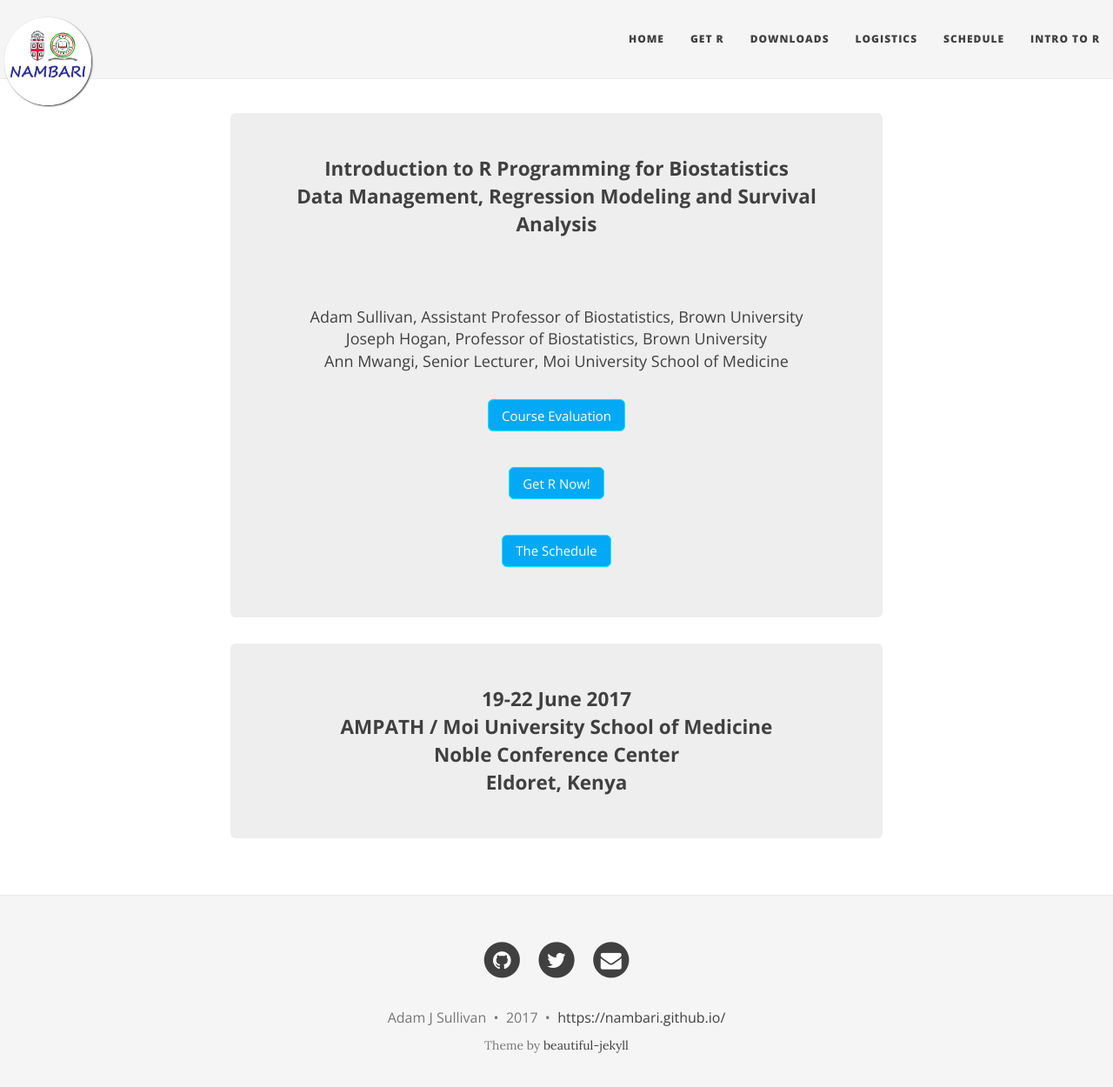
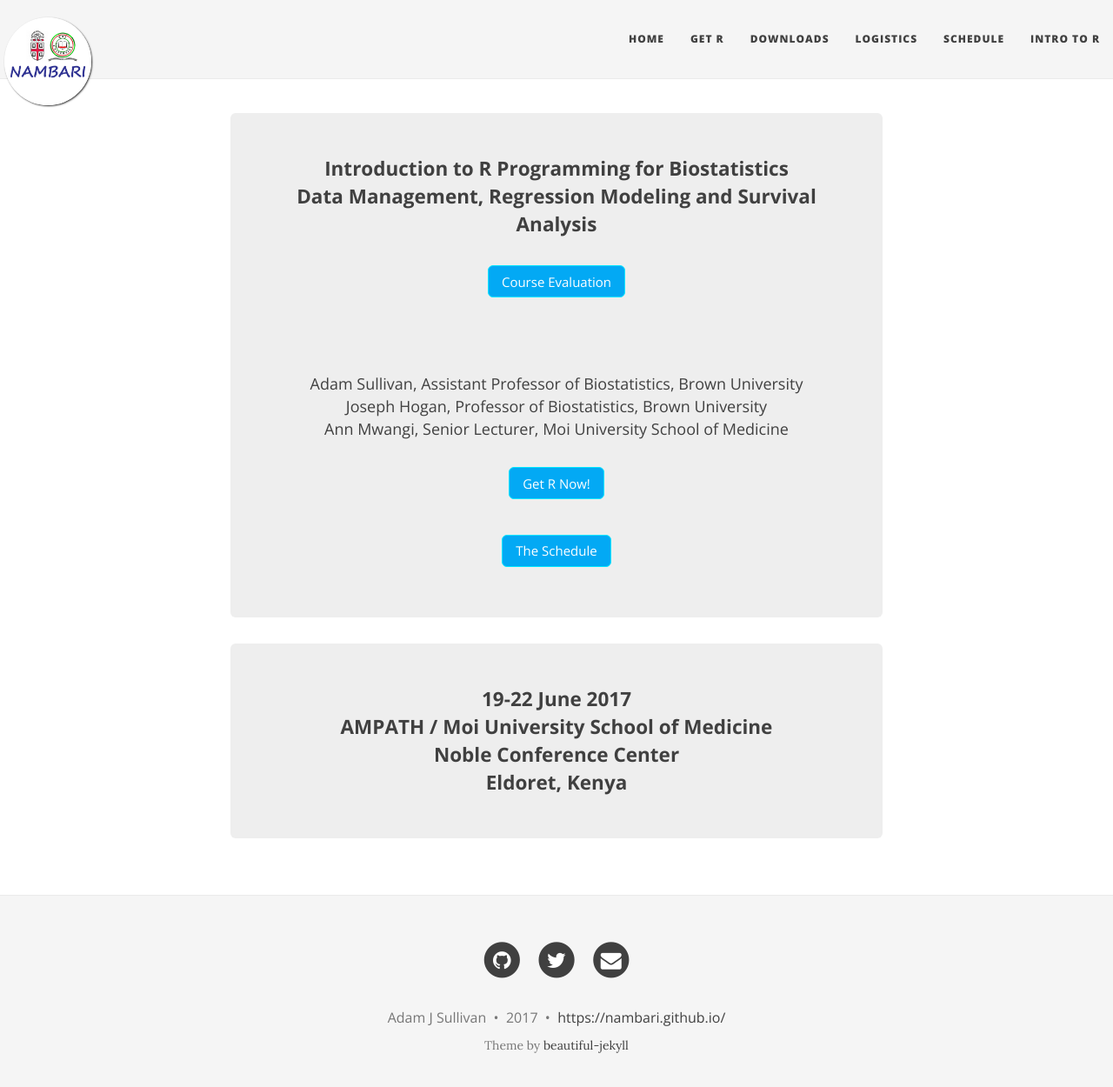
Before and after one commit to NAMBARI/nambari.github.io, a Jekyll site: the page built from index.md, in a window 1280 px wide and 1263 px high. Shown: the top 1250 px of the window at 87% size. Built offline with Jekyll 4.4.1, drawn with Linux system fonts in a browser that asks for light colours; nearby versions of some CDN libraries.

Commit message:
Update index.md

```diff
--- a/index.md
+++ b/index.md
@@ -16,6 +16,9 @@ Data Management, Regression Modeling and Survival Analysis
 </strong>
 <br>
 <br>
+<a class="btn btn-intro btn-lg" href="https://goo.gl/forms/f1Nq8YxOdKcQrlDW2">Course Evaluation</a>
+<br>
+<br>
 <br>
 <br>
 Adam Sullivan, Assistant Professor of Biostatistics, Brown University
@@ -26,9 +29,7 @@ Ann Mwangi, Senior Lecturer, Moi University School of Medicine
 <br>
 <br>
 
-<a class="btn btn-intro btn-lg" href="https://goo.gl/forms/f1Nq8YxOdKcQrlDW2">Course Evaluation</a>
-<br>
-<br>
+
 
 
 <a class="btn btn-intro btn-lg" href="https://nambari.github.io/getr">Get R Now!</a>
```
